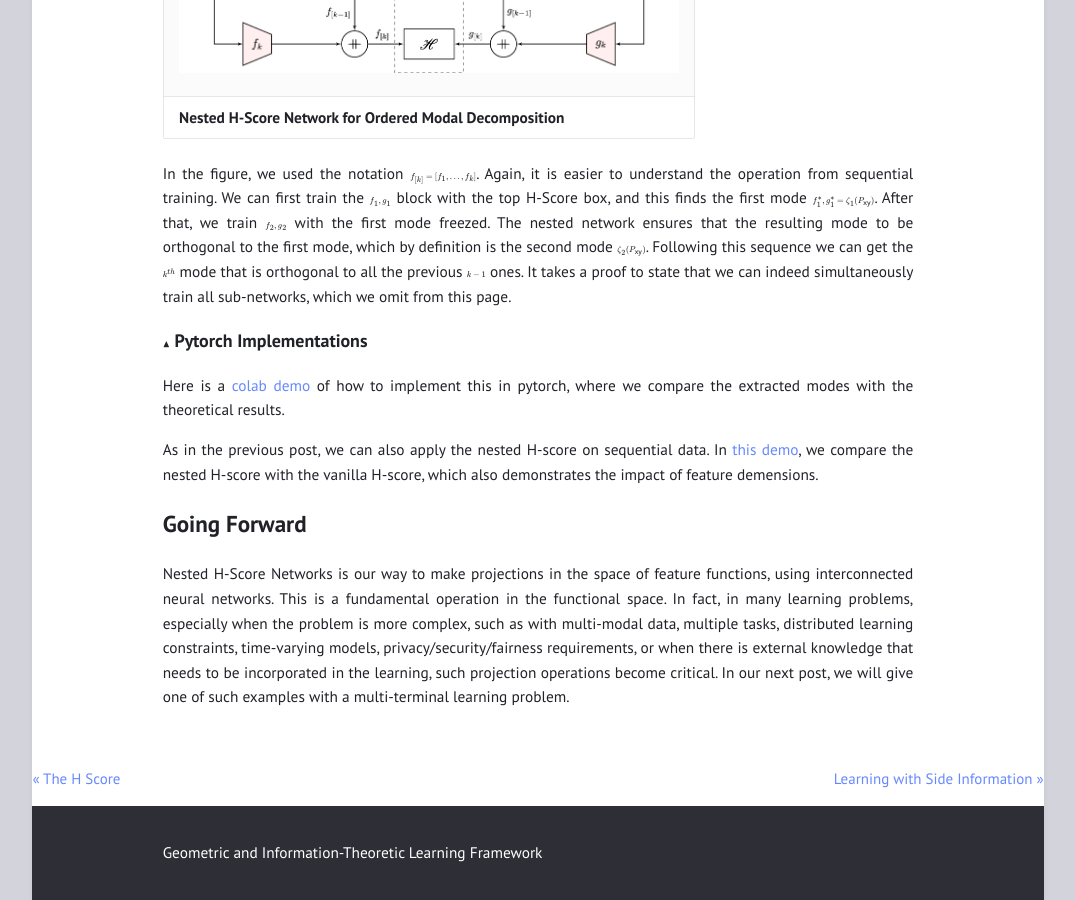
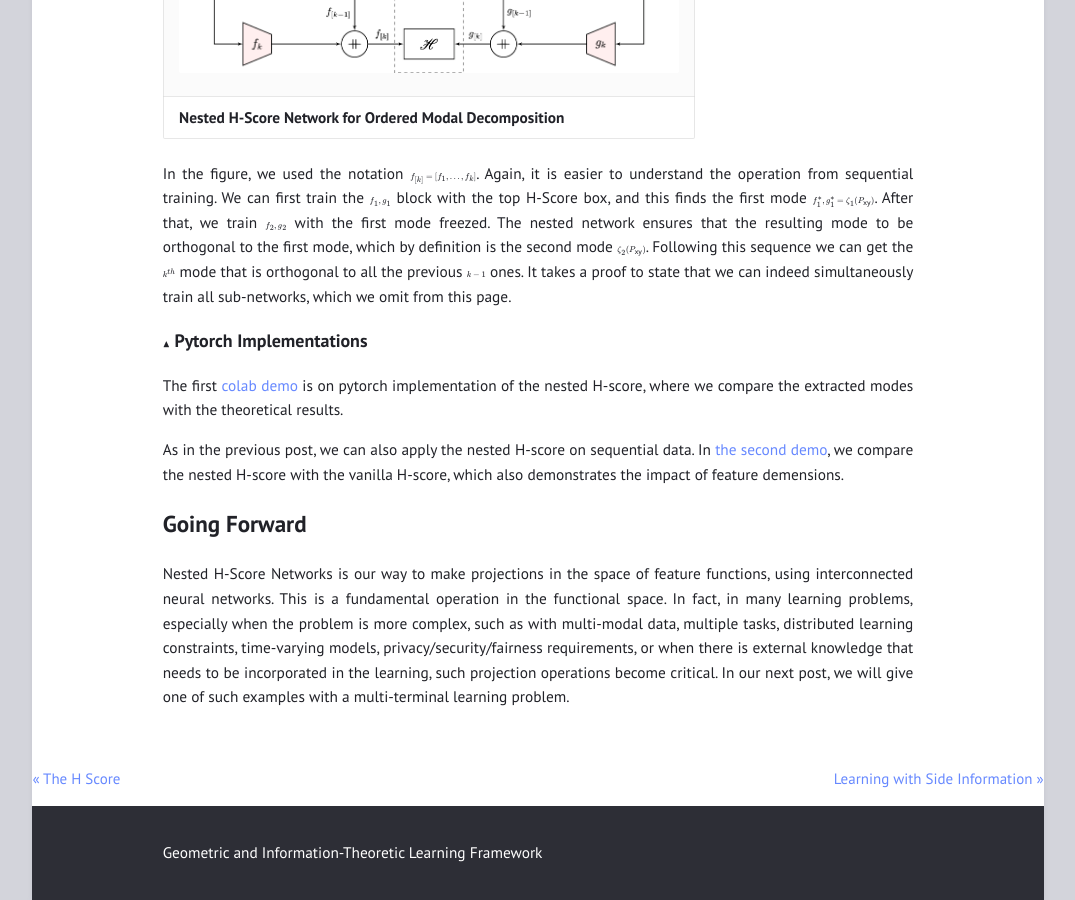
Before and after one commit to gilearning/gilearning.github.io, a Jekyll site: the page built from _posts/2022-09-08-NestedHScore.md, in a window 1280 px wide and 900 px high, scrolled down 4953 px. Shown: the whole window, without its empty margins (102-1177 px from the left). Built offline with Jekyll 4.4.1, drawn with Linux system fonts in a browser that asks for light colours; formulas are drawn with MathJax 3.

Commit message:
Update 2022-09-08-NestedHScore.md

```diff
--- a/_posts/2022-09-08-NestedHScore.md
+++ b/_posts/2022-09-08-NestedHScore.md
@@ -133,9 +133,9 @@ Now the nested H-Score network that would generate orthogonal modes in descendin
 In the figure, we used the notation $f_{[k]} = [f_1, \ldots, f_k]$. Again, it is easier to understand the operation from sequential training. We can first train the $f_1, g_1$ block with the top H-Score box, and this finds the first mode $f^\ast_1, g^\ast_1 = \zeta_1(P_{\mathsf {xy}})$. After that, we train $f_2, g_2$ with the first mode freezed. The nested network ensures that the resulting mode to be orthogonal to the first mode, which by definition is the second mode $\zeta_2(P_{\mathsf {xy}})$. Following this sequence we can get the $k^{th}$ mode that is orthogonal to all the previous $k-1$ ones. It takes a proof to state that we can indeed simultaneously train all sub-networks, which we omit from this page.
 
 ### $\blacktriangle$ Pytorch Implementations
-Here is a [colab demo](https://colab.research.google.com/drive/1C9mdtDZ7GFvyiYxEboemJ3Ed18sUMkVB?usp=sharing) of how to implement this in pytorch, where we compare the extracted modes with the theoretical results.
+The first [colab demo](https://colab.research.google.com/drive/1C9mdtDZ7GFvyiYxEboemJ3Ed18sUMkVB?usp=sharing) is on pytorch implementation of the nested H-score, where we compare the extracted modes with the theoretical results.
 
-As in the previous post, we can also apply the nested H-score on sequential data. In [this demo](https://colab.research.google.com/drive/1JtjS1LfWpf0eWx3xWTKYlW1myCTE4vqb#scrollTo=mcfGopzulQsY), we compare the nested H-score with the vanilla H-score, which also demonstrates the impact of feature demensions.
+As in the previous post, we can also apply the nested H-score on sequential data. In [the second demo](https://colab.research.google.com/drive/1JtjS1LfWpf0eWx3xWTKYlW1myCTE4vqb#scrollTo=mcfGopzulQsY), we compare the nested H-score with the vanilla H-score, which also demonstrates the impact of feature demensions.
 
 ## Going Forward
 Nested H-Score Networks is our way to make projections in the space of feature functions, using interconnected neural networks. This is a fundamental operation in the functional space. In fact, in many learning problems, especially when the problem is more complex, such as with multi-modal data, multiple tasks, distributed learning constraints, time-varying models, privacy/security/fairness requirements, or when there is external knowledge that needs to be incorporated in the learning, such projection operations become critical. In our next post, we will give one of such examples with a multi-terminal learning problem.
```
